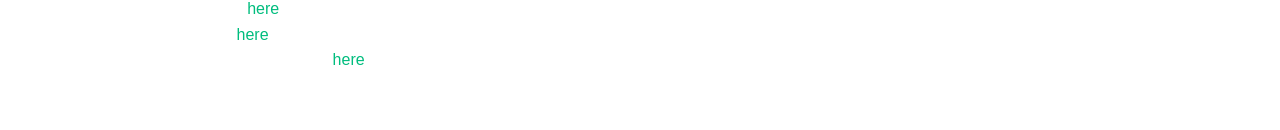
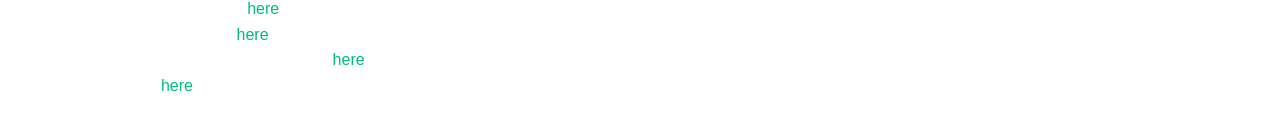
Before and after one commit to XaviFortes/XaviFortes-Web, a Vue app: page / in a window 1280 px wide. Shown: the part 324-454 px from the top of the page. Built offline with nearby package versions, Linux system fonts and the light colour scheme.

Commit message:
Update CV

```diff
--- a/src/components/TheWelcome.vue
+++ b/src/components/TheWelcome.vue
@@ -27,6 +27,10 @@
     <p>
       Check out my deployments in Kubernetes
       <a href="https://uptime.karasu.es/status/k8s"> here</a>.
+    </p>
+    <p>
+      Check out my CV
+      <a href="https://ipfs.io/ipfs/QmRNMcTz3Fi2Zq3CFG9tu7s1YAuBJ4im9tpeKDBt9jhnXY"> here</a>.
     </p>
   </footer>
 </template>
```
